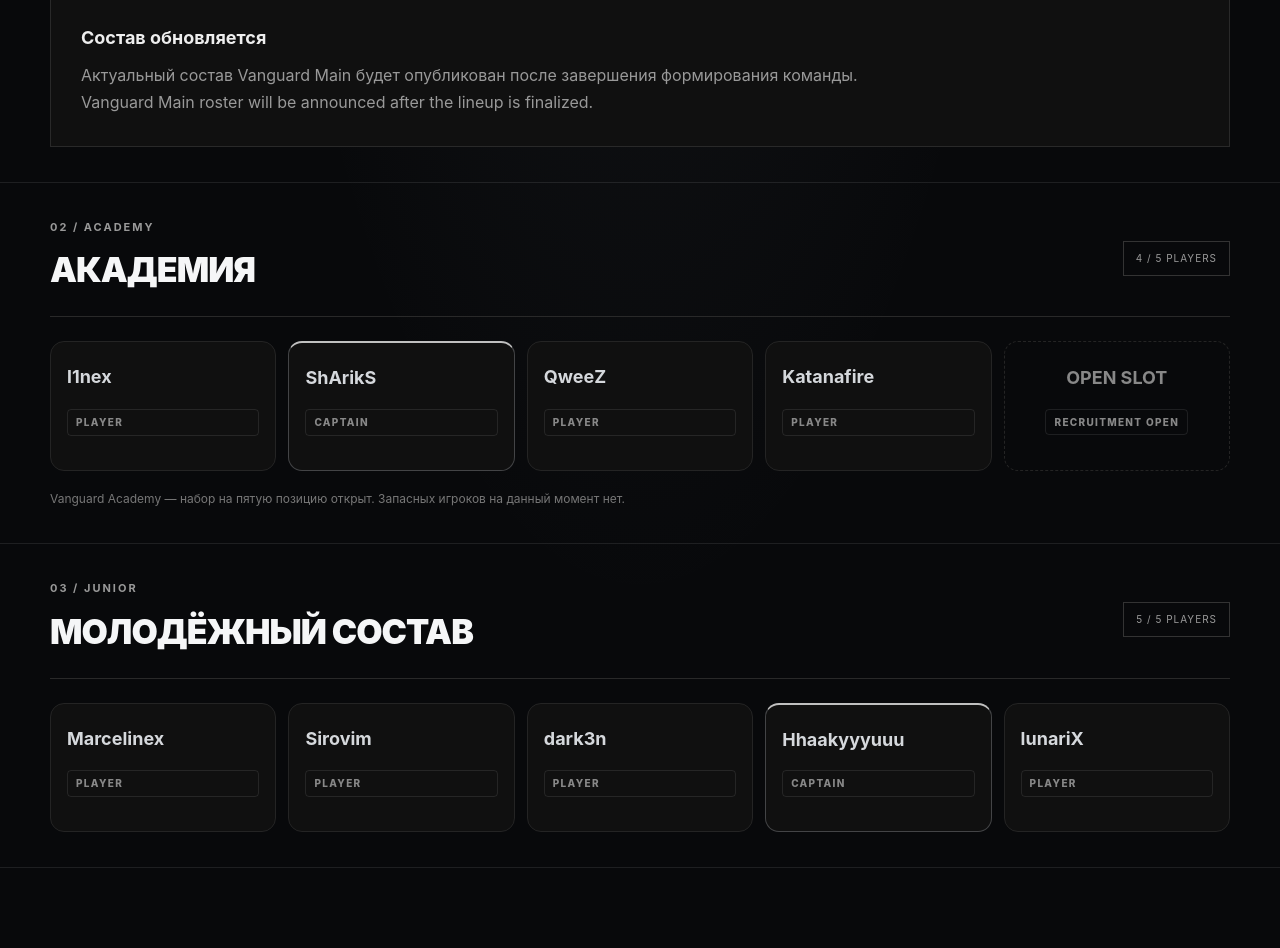
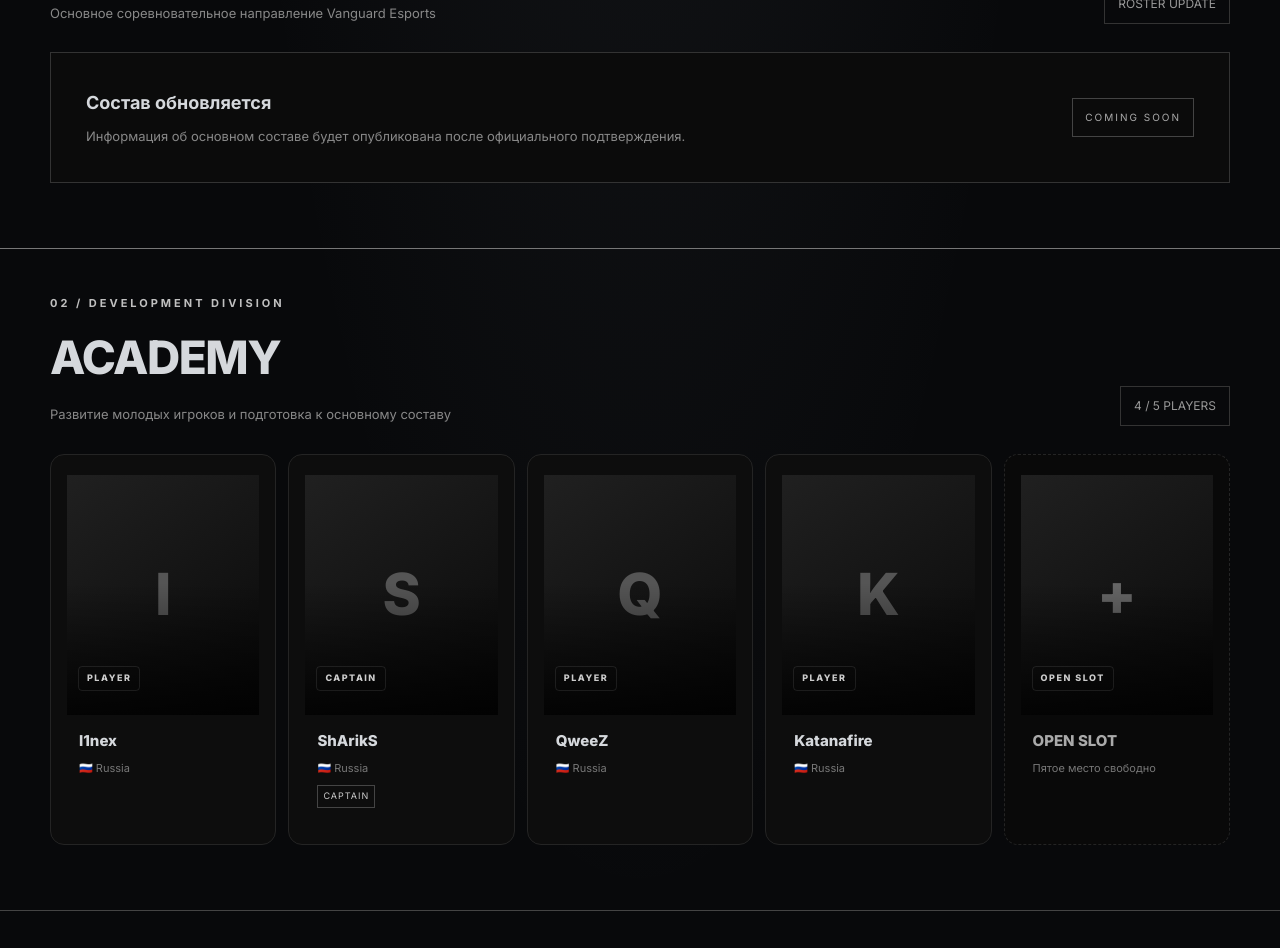
Before and after one commit to vanguardesports/vanguard-esports-website, a plain HTML site: page teams.html in a window 1280 px wide. Shown: the part 531-1479 px from the top of the page. Drawn offline with Linux system fonts and the light colour scheme.

Commit message:
teams.html

```diff
--- a/teams.html
+++ b/teams.html
@@ -5,268 +5,183 @@
     <meta charset="UTF-8">
     <meta name="viewport" content="width=device-width, initial-scale=1.0">
     <meta name="theme-color" content="#050505">
-    <meta name="description" content="Официальные составы Vanguard Esports по Counter-Strike 2.">
+    <meta name="description" content="Официальные составы Vanguard Esports — Main, Academy и Junior.">
     <title>Составы — Vanguard Esports</title>
-    <link rel="icon" type="image/svg+xml" href="assets/logos/favicon.svg">
+    <link rel="icon" href="assets/logos/favicon.svg" type="image/svg+xml">
     <link rel="stylesheet" href="css/styles.css">
-
+    <link rel="preconnect" href="https://fonts.googleapis.com">
+    <link rel="preconnect" href="https://fonts.gstatic.com" crossorigin>
+    <link href="https://fonts.googleapis.com/css2?family=Inter:wght@400;500;600;700;800&display=swap" rel="stylesheet">
     <style>
-        .teams-page { padding-bottom: 90px; }
         .teams-intro { padding: 75px 0 45px; }
-        .teams-intro .eyebrow,
-        .roster-eyebrow {
-            color: #999;
-            font-size: 11px;
-            font-weight: 700;
-            letter-spacing: 2px;
-            text-transform: uppercase;
-        }
-        .teams-intro h1 {
-            margin: 14px 0;
-            font-size: clamp(34px, 6vw, 58px);
-            font-weight: 800;
-            letter-spacing: -2px;
-        }
-        .teams-intro p {
-            max-width: 620px;
-            color: #999;
-            line-height: 1.7;
-        }
-        .roster-section { padding: 35px 0; }
-        .roster-heading {
-            display: flex;
-            align-items: center;
-            justify-content: space-between;
-            gap: 20px;
-            margin-bottom: 24px;
-            border-bottom: 1px solid #292929;
-            padding-bottom: 18px;
-        }
-        .roster-heading h2 {
-            margin: 6px 0 0;
-            font-size: clamp(25px, 4vw, 34px);
-            letter-spacing: -1px;
-        }
-        .roster-status {
-            color: #999;
-            border: 1px solid #333;
-            padding: 8px 12px;
-            font-size: 10px;
-            letter-spacing: 1px;
-            text-transform: uppercase;
-            white-space: nowrap;
-        }
-        .players-grid {
-            display: grid;
-            grid-template-columns: repeat(5, minmax(0, 1fr));
-            gap: 12px;
-        }
-        .player-card {
-            min-height: 115px;
-            padding: 20px 16px;
-            background: #101010;
-            border: 1px solid #242424;
-            display: flex;
-            flex-direction: column;
-            justify-content: space-between;
-            transition: border-color .2s, transform .2s;
-        }
-        .player-card:hover {
-            border-color: #777;
-            transform: translateY(-3px);
-        }
-        .player-name {
-            font-size: 18px;
-            font-weight: 750;
-            overflow-wrap: anywhere;
-        }
-        .player-role {
-            margin-top: 16px;
-            color: #888;
-            font-size: 10px;
-            letter-spacing: 1.3px;
-            text-transform: uppercase;
-        }
-        .player-card.captain { border-top: 2px solid #c0c0c0; }
-        .player-card.open-slot {
-            border-style: dashed;
-            background: transparent;
-            color: #888;
-        }
-        .roster-note {
-            margin-top: 18px;
-            color: #777;
-            font-size: 12px;
-        }
-        .roster-update {
-            padding: 30px;
-            background: #101010;
-            border: 1px solid #292929;
-            color: #999;
-            line-height: 1.7;
-        }
-        .roster-update strong {
-            display: block;
-            color: #eee;
-            font-size: 18px;
-            margin-bottom: 8px;
-        }
-        @media (max-width: 900px) {
-            .players-grid { grid-template-columns: repeat(3, minmax(0, 1fr)); }
-        }
-        @media (max-width: 600px) {
-            .teams-intro { padding: 55px 0 30px; }
-            .players-grid { grid-template-columns: repeat(2, minmax(0, 1fr)); }
-            .roster-heading { align-items: flex-start; flex-direction: column; }
-            .player-card { min-height: 100px; }
+        .teams-intro h1 { font-size: clamp(38px, 7vw, 68px); font-weight: 800; letter-spacing: -3px; margin: 12px 0; }
+        .teams-intro p { color: #999; max-width: 620px; line-height: 1.7; }
+        .team-block { padding: 45px 0 65px; border-top: 1px solid #252525; }
+        .team-top { display: flex; justify-content: space-between; align-items: end; gap: 20px; margin-bottom: 28px; }
+        .team-label { color: #999; font-size: 11px; letter-spacing: 3px; font-weight: 700; }
+        .team-title { font-size: clamp(30px, 5vw, 46px); font-weight: 800; margin: 8px 0; letter-spacing: -1.5px; }
+        .team-description { color: #888; font-size: 13px; }
+        .team-count { color: #999; font-size: 12px; border: 1px solid #333; padding: 9px 13px; white-space: nowrap; }
+        .player-grid { display: grid; grid-template-columns: repeat(5, minmax(0, 1fr)); gap: 12px; }
+        .player-card { min-width: 0; background: #0d0d0d; border: 1px solid #242424; transition: border-color .2s, transform .2s; }
+        .player-card:hover { border-color: #888; transform: translateY(-3px); }
+        .player-photo { aspect-ratio: 4 / 5; background: linear-gradient(145deg, #202020, #090909); display: flex; align-items: center; justify-content: center; position: relative; overflow: hidden; }
+        .player-photo::after { content: ""; position: absolute; inset: 0; background: linear-gradient(transparent 45%, rgba(0,0,0,.8)); }
+        .player-initial { color: #555; font-size: 58px; font-weight: 800; }
+        .player-role { position: absolute; z-index: 1; bottom: 10px; left: 11px; color: #ccc; font-size: 9px; letter-spacing: 1.5px; text-transform: uppercase; }
+        .player-info { padding: 14px 12px 16px; }
+        .player-name { font-size: 15px; font-weight: 800; overflow-wrap: anywhere; }
+        .player-country { color: #777; font-size: 11px; margin-top: 5px; }
+        .captain-tag { display: inline-block; color: #ccc; border: 1px solid #444; font-size: 9px; padding: 3px 5px; margin-top: 8px; letter-spacing: 1px; }
+        .open-card { border-style: dashed; background: #090909; }
+        .open-card .player-initial { color: #666; }
+        .open-card .player-name { color: #aaa; }
+        .team-main { border-top: 1px solid #555; }
+        .team-academy { border-top: 1px solid #777; }
+        .team-academy .team-label { color: #c0c0c0; }
+        .team-junior { border-top: 1px solid #444; }
+        .update-panel { border: 1px solid #333; background: #0b0b0b; padding: 35px; display: flex; justify-content: space-between; align-items: center; gap: 20px; }
+        .update-panel strong { font-size: 18px; }
+        .update-panel p { color: #888; font-size: 13px; margin: 8px 0 0; }
+        .update-mark { font-size: 10px; letter-spacing: 2px; color: #aaa; border: 1px solid #444; padding: 10px 12px; white-space: nowrap; }
+        @media(max-width: 900px) { .player-grid { grid-template-columns: repeat(3, minmax(0,1fr)); } }
+        @media(max-width: 560px) {
+            .teams-intro { padding: 45px 0 30px; }
+            .team-block { padding: 35px 0 45px; }
+            .player-grid { grid-template-columns: repeat(2, minmax(0,1fr)); gap: 9px; }
+            .team-top { align-items: start; flex-direction: column; }
+            .update-panel { padding: 22px; flex-direction: column; align-items: start; }
+            .player-initial { font-size: 46px; }
         }
     </style>
 </head>
-
 <body>
 <header class="header">
     <div class="container">
         <div class="header-inner">
-            <a href="index.html" class="logo" aria-label="Vanguard Esports">
-                <img src="assets/logos/favicon.svg" alt="Vanguard" width="38" height="38">
-                <span>VANGUARD<span class="logo-accent"> ESPORTS</span></span>
-            </a>
-
+            <a href="index.html" class="logo">VANGUARD<span> ESPORTS</span></a>
             <nav class="nav">
                 <a href="index.html" data-i18n="nav.home">Главная</a>
-                <a href="teams.html" data-i18n="nav.teams">Составы</a>
+                <a href="teams.html" class="active" data-i18n="nav.teams">Составы</a>
                 <a href="matches.html" data-i18n="nav.matches">Матчи</a>
                 <a href="news.html" data-i18n="nav.news">Новости</a>
-                <a href="partners.html">Партнёры</a>
+                <a href="awards.html" data-i18n="nav.awards">Награды</a>
+                <a href="partners.html" data-i18n="nav.partners">Партнёры</a>
                 <a href="about.html" data-i18n="nav.about">О нас</a>
                 <a href="contacts.html" data-i18n="nav.contacts">Контакты</a>
             </nav>
-
             <div class="header-actions">
                 <button class="lang-switch" id="langSwitch" type="button">EN</button>
-                <button class="mobile-menu-toggle" id="mobileMenuToggle"
-                        type="button" aria-label="Открыть меню">
-                    <span></span><span></span><span></span>
-                </button>
+                <button class="mobile-menu-toggle" id="mobileMenuToggle" type="button" aria-label="Открыть меню">☰</button>
             </div>
         </div>
-    </div>
-
         <div class="mobile-menu" id="mobileMenu">
             <a href="index.html" data-i18n="nav.home">Главная</a>
             <a href="teams.html" data-i18n="nav.teams">Составы</a>
             <a href="matches.html" data-i18n="nav.matches">Матчи</a>
             <a href="news.html" data-i18n="nav.news">Новости</a>
-        <a href="partners.html">Партнёры</a>
+            <a href="awards.html" data-i18n="nav.awards">Награды</a>
+            <a href="partners.html" data-i18n="nav.partners">Партнёры</a>
             <a href="about.html" data-i18n="nav.about">О нас</a>
             <a href="contacts.html" data-i18n="nav.contacts">Контакты</a>
         </div>
+    </div>
 </header>
 
-<main class="teams-page">
+<main>
     <section class="teams-intro">
         <div class="container">
-            <div class="roster-eyebrow">VANGUARD ESPORTS / CS2</div>
-            <h1 data-i18n="page.teams.title">Наши составы</h1>
-            <p data-i18n="page.teams.description">
-                Игроки, представляющие Vanguard Esports на соревновательной сцене.
-            </p>
+            <div class="team-label">VANGUARD ESPORTS / COUNTER-STRIKE 2</div>
+            <h1 data-i18n="teams.title">НАШИ СОСТАВЫ</h1>
+            <p data-i18n="teams.subtitle">Три направления. Единая система развития. Одна организация.</p>
         </div>
     </section>
 
-    <section class="roster-section">
+    <section class="team-block team-main">
         <div class="container">
-            <div class="roster-heading">
+            <div class="team-top">
                 <div>
-                    <div class="roster-eyebrow">01 / MAIN</div>
-                    <h2 data-i18n="teams.main">Основной состав</h2>
+                    <div class="team-label">01 / PROFESSIONAL DIVISION</div>
+                    <h2 class="team-title">MAIN</h2>
+                    <div class="team-description">Основное соревновательное направление Vanguard Esports</div>
                 </div>
-                <span class="roster-status">ROSTER UPDATE</span>
+                <div class="team-count">ROSTER UPDATE</div>
             </div>
-
-            <div class="roster-update">
+            <div class="update-panel">
+                <div>
                     <strong>Состав обновляется</strong>
-                Актуальный состав Vanguard Main будет опубликован после завершения формирования команды.
-                <br>
-                <span>Vanguard Main roster will be announced after the lineup is finalized.</span>
+                    <p>Информация об основном составе будет опубликована после официального подтверждения.</p>
+                </div>
+                <div class="update-mark">COMING SOON</div>
             </div>
         </div>
     </section>
 
-    <section class="roster-section">
+    <section class="team-block team-academy">
         <div class="container">
-            <div class="roster-heading">
+            <div class="team-top">
                 <div>
-                    <div class="roster-eyebrow">02 / ACADEMY</div>
-                    <h2 data-i18n="teams.academy">Академия</h2>
+                    <div class="team-label">02 / DEVELOPMENT DIVISION</div>
+                    <h2 class="team-title">ACADEMY</h2>
+                    <div class="team-description">Развитие молодых игроков и подготовка к основному составу</div>
                 </div>
-                <span class="roster-status">4 / 5 PLAYERS</span>
+                <div class="team-count">4 / 5 PLAYERS</div>
             </div>
-
-            <div class="players-grid">
+            <div class="player-grid">
                 <article class="player-card">
-                    <div class="player-name">l1nex</div>
-                    <div class="player-role">Player</div>
+                    <div class="player-photo"><span class="player-initial">l</span><span class="player-role">PLAYER</span></div>
+                    <div class="player-info"><div class="player-name">l1nex</div><div class="player-country">🇷🇺 Russia</div></div>
                 </article>
-
-                <article class="player-card captain">
-                    <div class="player-name">ShArikS</div>
-                    <div class="player-role">Captain</div>
+                <article class="player-card">
+                    <div class="player-photo"><span class="player-initial">S</span><span class="player-role">CAPTAIN</span></div>
+                    <div class="player-info"><div class="player-name">ShArikS</div><div class="player-country">🇷🇺 Russia</div><span class="captain-tag">CAPTAIN</span></div>
                 </article>
-
                 <article class="player-card">
-                    <div class="player-name">QweeZ</div>
-                    <div class="player-role">Player</div>
+                    <div class="player-photo"><span class="player-initial">Q</span><span class="player-role">PLAYER</span></div>
+                    <div class="player-info"><div class="player-name">QweeZ</div><div class="player-country">🇷🇺 Russia</div></div>
                 </article>
-
                 <article class="player-card">
-                    <div class="player-name">Katanafire</div>
-                    <div class="player-role">Player</div>
+                    <div class="player-photo"><span class="player-initial">K</span><span class="player-role">PLAYER</span></div>
+                    <div class="player-info"><div class="player-name">Katanafire</div><div class="player-country">🇷🇺 Russia</div></div>
                 </article>
-
-                <article class="player-card open-slot">
-                    <div class="player-name">OPEN SLOT</div>
-                    <div class="player-role">Recruitment open</div>
+                <article class="player-card open-card">
+                    <div class="player-photo"><span class="player-initial">+</span><span class="player-role">OPEN SLOT</span></div>
+                    <div class="player-info"><div class="player-name">OPEN SLOT</div><div class="player-country">Пятое место свободно</div></div>
                 </article>
             </div>
-            <p class="roster-note">Vanguard Academy — набор на пятую позицию открыт. Запасных игроков на данный момент нет.</p>
         </div>
     </section>
 
-    <section class="roster-section">
+    <section class="team-block team-junior">
         <div class="container">
-            <div class="roster-heading">
+            <div class="team-top">
                 <div>
-                    <div class="roster-eyebrow">03 / JUNIOR</div>
-                    <h2 data-i18n="teams.junior">Молодёжный состав</h2>
+                    <div class="team-label">03 / ENTRY DIVISION</div>
+                    <h2 class="team-title">JUNIOR</h2>
+                    <div class="team-description">Начальный этап соревновательного пути Vanguard</div>
                 </div>
-                <span class="roster-status">5 / 5 PLAYERS</span>
+                <div class="team-count">5 / 5 PLAYERS</div>
             </div>
-
-            <div class="players-grid">
+            <div class="player-grid">
                 <article class="player-card">
-                    <div class="player-name">Marcelinex</div>
-                    <div class="player-role">Player</div>
+                    <div class="player-photo"><span class="player-initial">M</span><span class="player-role">PLAYER</span></div>
+                    <div class="player-info"><div class="player-name">Marcelinex</div><div class="player-country">Страна не указана</div></div>
                 </article>
-
                 <article class="player-card">
-                    <div class="player-name">Sirovim</div>
-                    <div class="player-role">Player</div>
+                    <div class="player-photo"><span class="player-initial">S</span><span class="player-role">PLAYER</span></div>
+                    <div class="player-info"><div class="player-name">Sirovim</div><div class="player-country">Страна не указана</div></div>
                 </article>
-
                 <article class="player-card">
-                    <div class="player-name">dark3n</div>
-                    <div class="player-role">Player</div>
+                    <div class="player-photo"><span class="player-initial">d</span><span class="player-role">PLAYER</span></div>
+                    <div class="player-info"><div class="player-name">dark3n</div><div class="player-country">🇦🇲 Armenia</div></div>
                 </article>
-
-                <article class="player-card captain">
-                    <div class="player-name">Hhaakyyyuuu</div>
-                    <div class="player-role">Captain</div>
+                <article class="player-card">
+                    <div class="player-photo"><span class="player-initial">H</span><span class="player-role">CAPTAIN</span></div>
+                    <div class="player-info"><div class="player-name">Hhaakyyyuuu</div><div class="player-country">🇷🇺 Russia</div><span class="captain-tag">CAPTAIN</span></div>
                 </article>
-
                 <article class="player-card">
-                    <div class="player-name">lunariX</div>
-                    <div class="player-role">Player</div>
+                    <div class="player-photo"><span class="player-initial">l</span><span class="player-role">PLAYER</span></div>
+                    <div class="player-info"><div class="player-name">lunariX</div><div class="player-country">Страна не указана</div></div>
                 </article>
             </div>
         </div>
@@ -277,35 +192,20 @@
     <div class="container">
         <div class="footer-main">
             <div class="footer-brand">
-                <a href="index.html" class="logo">
-                    <img src="assets/logos/favicon.svg" alt="Vanguard" width="38" height="38">
-                    <span>VANGUARD<span class="logo-accent"> ESPORTS</span></span>
-                </a>
-                <p data-i18n="footer.description">Киберспортивная организация по Counter-Strike 2.</p>
+                <a href="index.html" class="logo">VANGUARD<span> ESPORTS</span></a>
+                <p>Independent Counter-Strike 2 esports organization.</p>
             </div>
-
             <div class="footer-column">
-                <h3 data-i18n="footer.navigation">НАВИГАЦИЯ</h3>
-                <ul>
-                    <li><a href="teams.html" data-i18n="nav.teams">Составы</a></li>
-                    <li><a href="matches.html" data-i18n="nav.matches">Матчи</a></li>
-                    <li><a href="news.html" data-i18n="nav.news">Новости</a></li>
-                    <li><a href="partners.html">Партнёры</a></li>
-                    <li><a href="about.html" data-i18n="nav.about">О нас</a></li>
-                </ul>
-            </div>
-
-            <div class="footer-column">
-                <h3 data-i18n="footer.social">СОЦИАЛЬНЫЕ СЕТИ</h3>
-                <ul>
-                    <li><a href="https://t.me/vanguard_esports" target="_blank" rel="noopener noreferrer">Telegram</a></li>
-                </ul>
+                <h4>NAVIGATION</h4>
+                <a href="teams.html">Teams</a>
+                <a href="matches.html">Matches</a>
+                <a href="awards.html">Awards</a>
+                <a href="partners.html">Partners</a>
             </div>
         </div>
-
         <div class="footer-bottom">
-            <span>© <span data-current-year></span> Vanguard Esports.</span>
-            <span data-i18n="footer.rights">Все права защищены.</span>
+            <span>© <span id="currentYear">2026</span> Vanguard Esports. All rights reserved.</span>
+            <span>BUILT FOR COMPETITION.</span>
         </div>
     </div>
 </footer>
```
Lines whose indentation alone changed are shown as unchanged.
